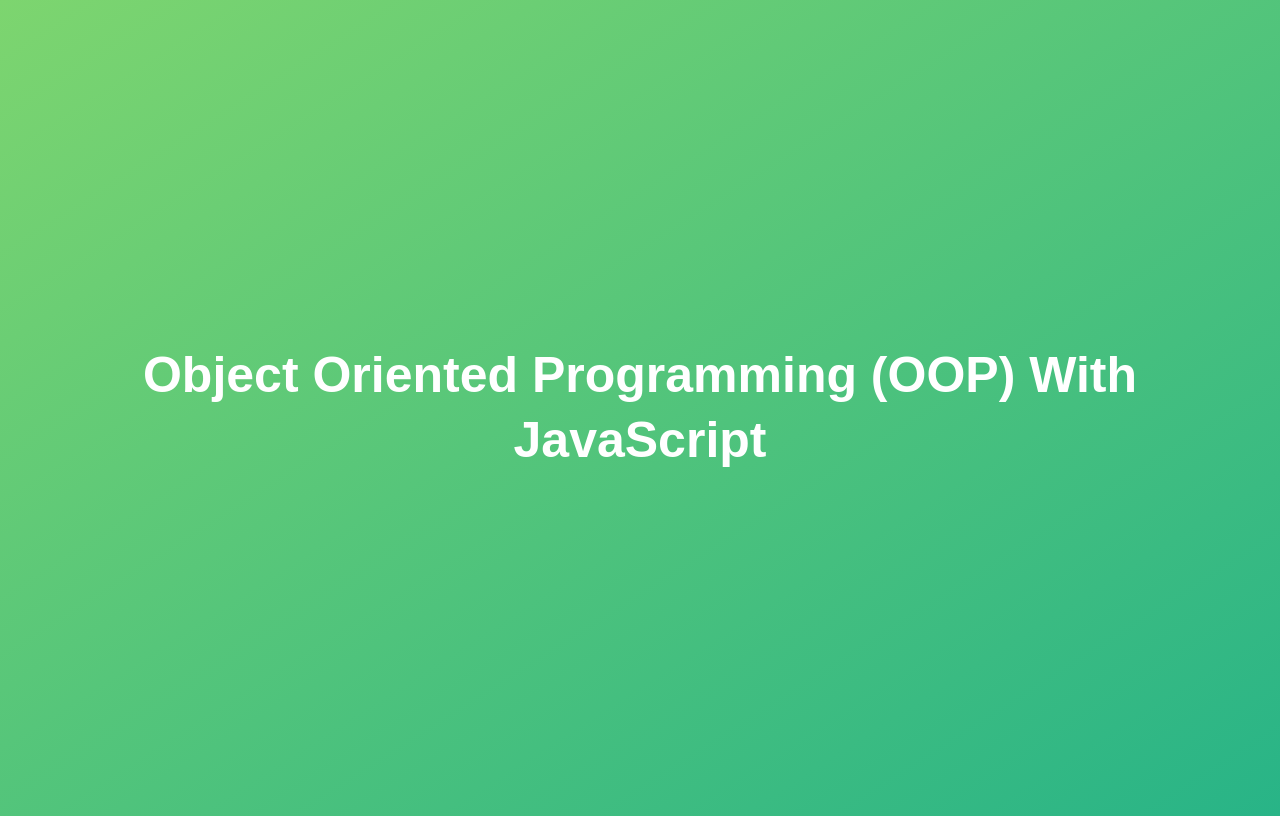
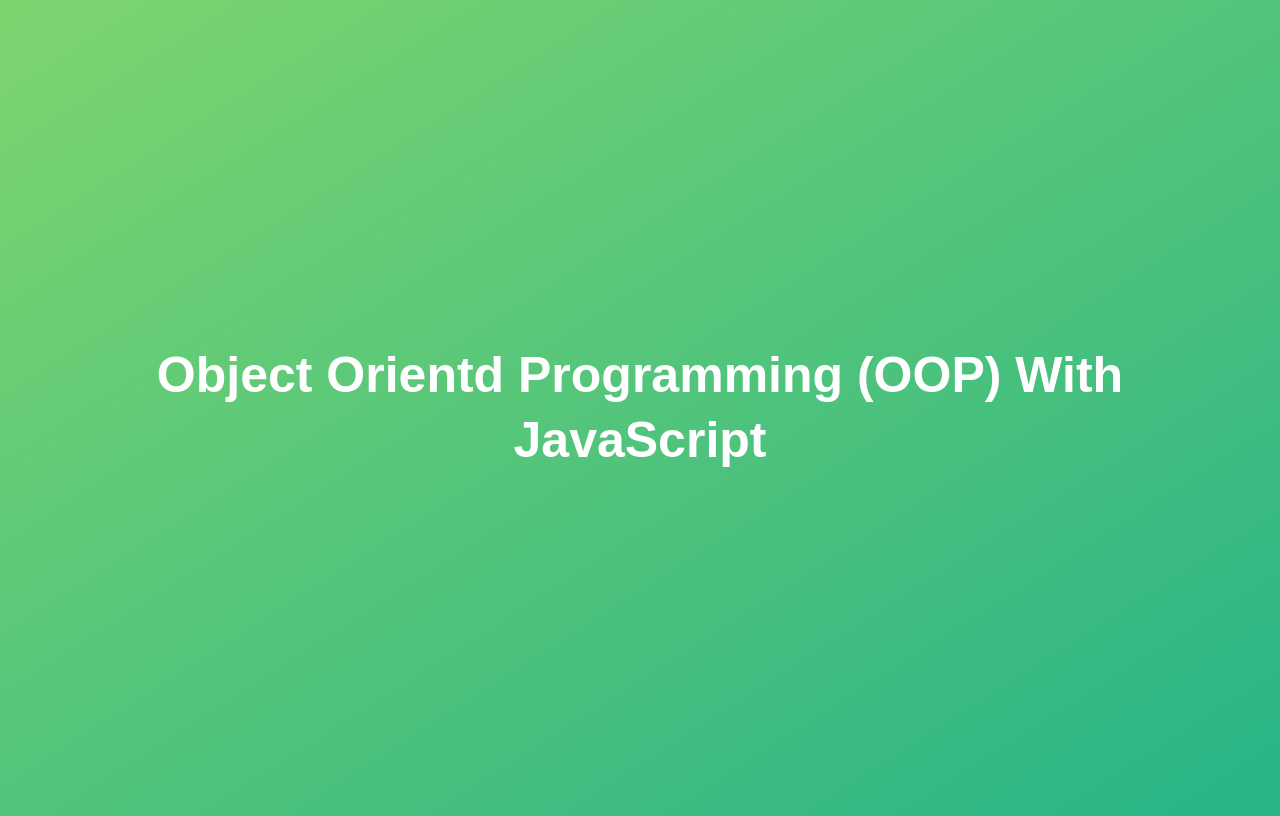
Before and after one commit to dev-Zidxne/part14OOP, a plain HTML site: page index.html in a window 1280 px wide. Drawn offline with Linux system fonts and the light colour scheme.

Commit message:
Minor Changes

```diff
--- a/index.html
+++ b/index.html
@@ -25,6 +25,6 @@
     <script defer src="script.js"></script>
   </head>
   <body>
-    <h1>Object Oriented Programming (OOP) With JavaScript</h1>
+    <h1>Object Orientd Programming (OOP) With JavaScript</h1>
   </body>
 </html>
```
